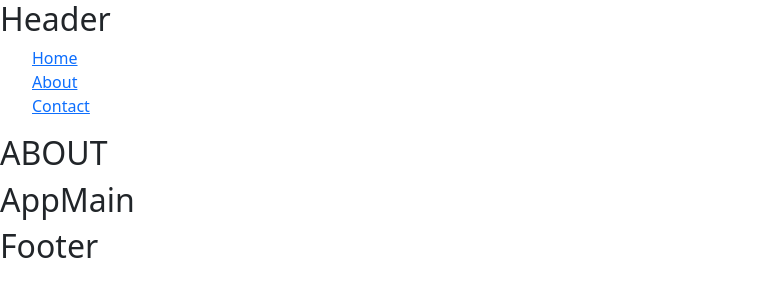
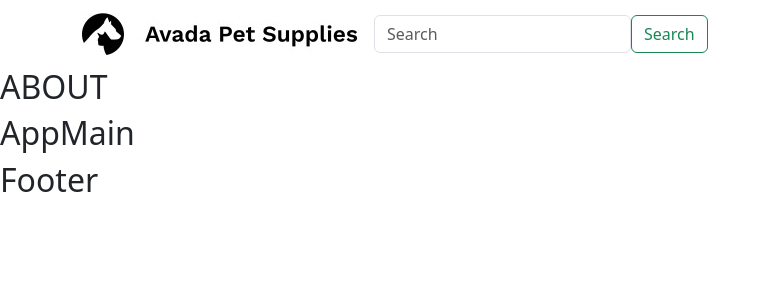
Before and after one commit to gianluigi7/proj-html-vuejs, a Vue app: page /about in a window 1280 px wide. Shown: the top 300 px of the page, without its empty margins (0-771 px from the left). Built offline with nearby package versions, Linux system fonts and the light colour scheme.

Commit message:
Refactor AppHeader.vue to include logo, search bar, and navigation menu

```diff
--- a/src/components/AppHeader.vue
+++ b/src/components/AppHeader.vue
@@ -7,11 +7,19 @@
 </script>
 
 <template>
-  <h2>
-    Header
-  </h2>
+  <div class="container">
+ <nav class="navbar navbar-expand-lg navbar-light">
+    <a class="navbar-brand" href="#">
+      <img src="../img/LOGO.jpg.jpg" alt="logo">
+
+    </a>
+     <form class="form-inline my-2 my-lg-0">
+      <input class="form-control mr-sm-2" type="search" placeholder="Search" aria-label="Search">
+      </form>
+    <button class="btn btn-outline-success my-2 my-sm-0" type="submit">Search</button>
+  </nav>
   <!-- ROUTERVIEW -->
-  <ul>
+  <!-- <ul>
   <li>
     <router-link to="/">Home</router-link>
 
@@ -22,7 +30,14 @@
   <li>
     <router-link to="/contact">Contact</router-link>
   </li>
-</ul>
+</ul> -->
+
+  </div>
+
+
+
+
+
 
 
 
```
